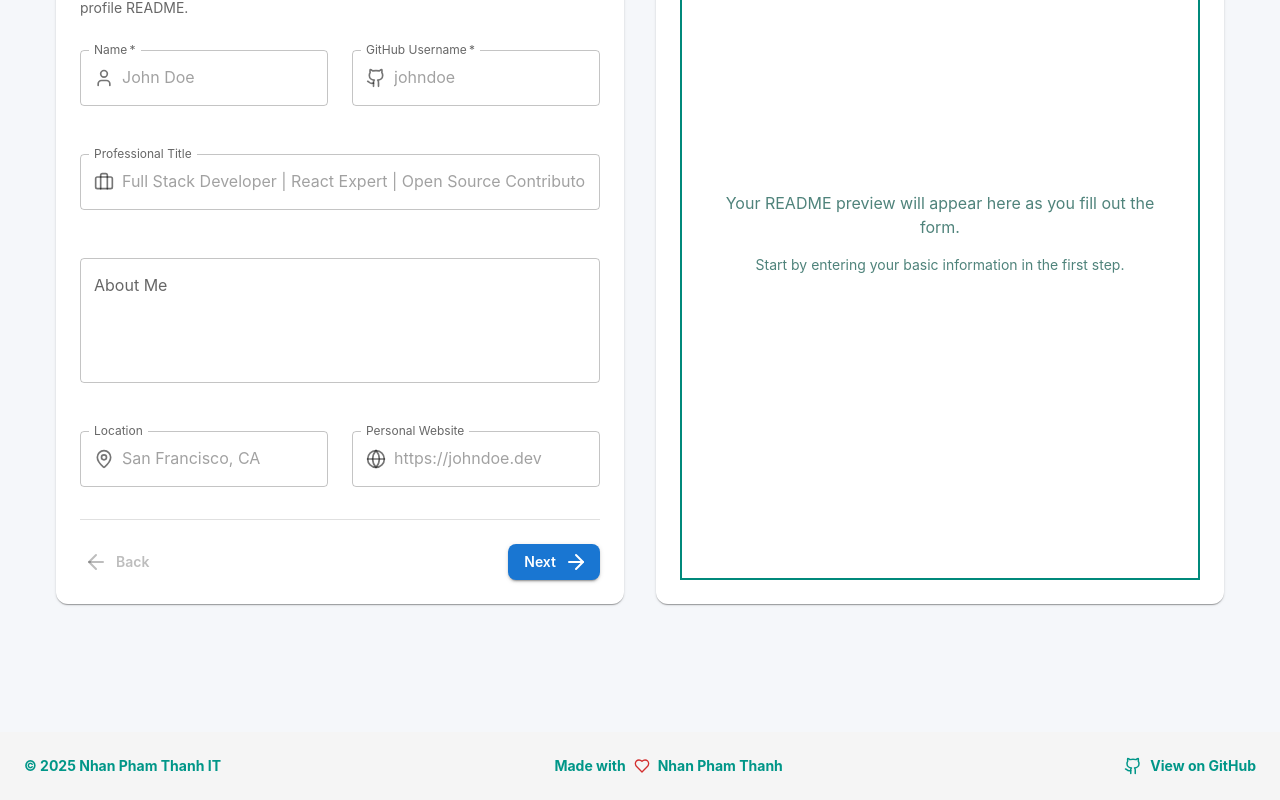
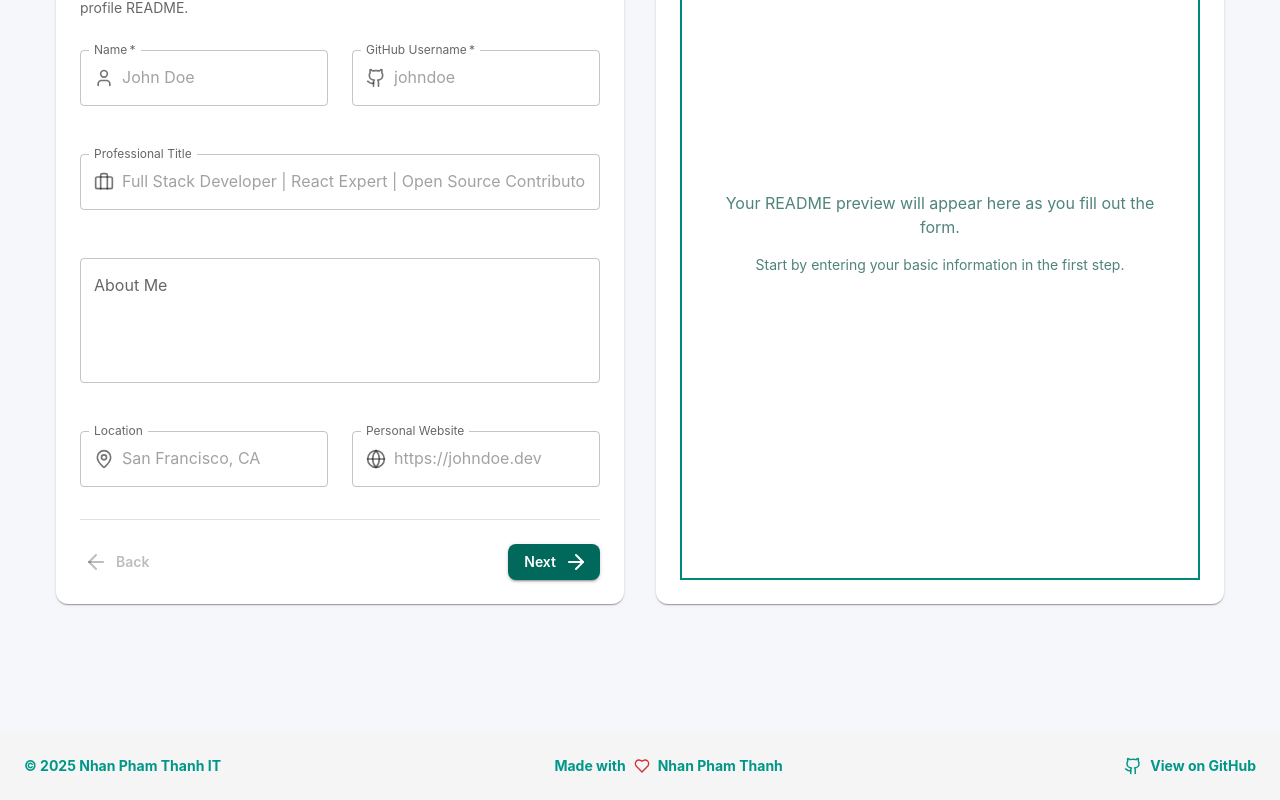
Before and after one commit to NhanPhamThanh-IT/Profile-Readme-Generator, a React (Vite) app: page /generator in a window 1280 px wide. Shown: the part 476-1276 px from the top of the page. Built offline with nearby package versions, Linux system fonts and the light colour scheme.

Commit message:
Update some styles

```diff
--- a/src/sections/Generator/FormStepper.jsx
+++ b/src/sections/Generator/FormStepper.jsx
@@ -55,11 +55,17 @@
                             variant="contained"
                             endIcon={<FileText />}
                             onClick={() => setMarkdown(buildMarkdown(profileData))}
+                            sx={styles.activeStepButton(darkMode)}
                         >
                             Generate README
                         </Button>
                     ) : (
-                        <Button variant="contained" endIcon={<ArrowRight />} onClick={handleNext}>
+                        <Button
+                            variant="contained"
+                            endIcon={<ArrowRight />}
+                            onClick={handleNext}
+                            sx={styles.activeStepButton(darkMode)}
+                        >
                             Next
                         </Button>
                     )}
--- a/src/styles/sections/FormStepper.js
+++ b/src/styles/sections/FormStepper.js
@@ -29,7 +29,18 @@
 
     previewButton: {
         mr: 2
-    }
+    },
+
+    activeStepButton: (darkMode) => ({
+        bgcolor: darkMode ? "#1de9b6" : "#00695c",
+        color: darkMode ? "black" : "white",
+        transition: "background-color 0.3s ease, box-shadow 0.3s ease",
+        ":hover": {
+            bgcolor: darkMode ? "#1de9b6" : "#00796b",
+            boxShadow: "0 0 0 4px rgba(0, 150, 136, 0.2)",
+        }
+    }),
+
 };
 
 export default styles;
```
